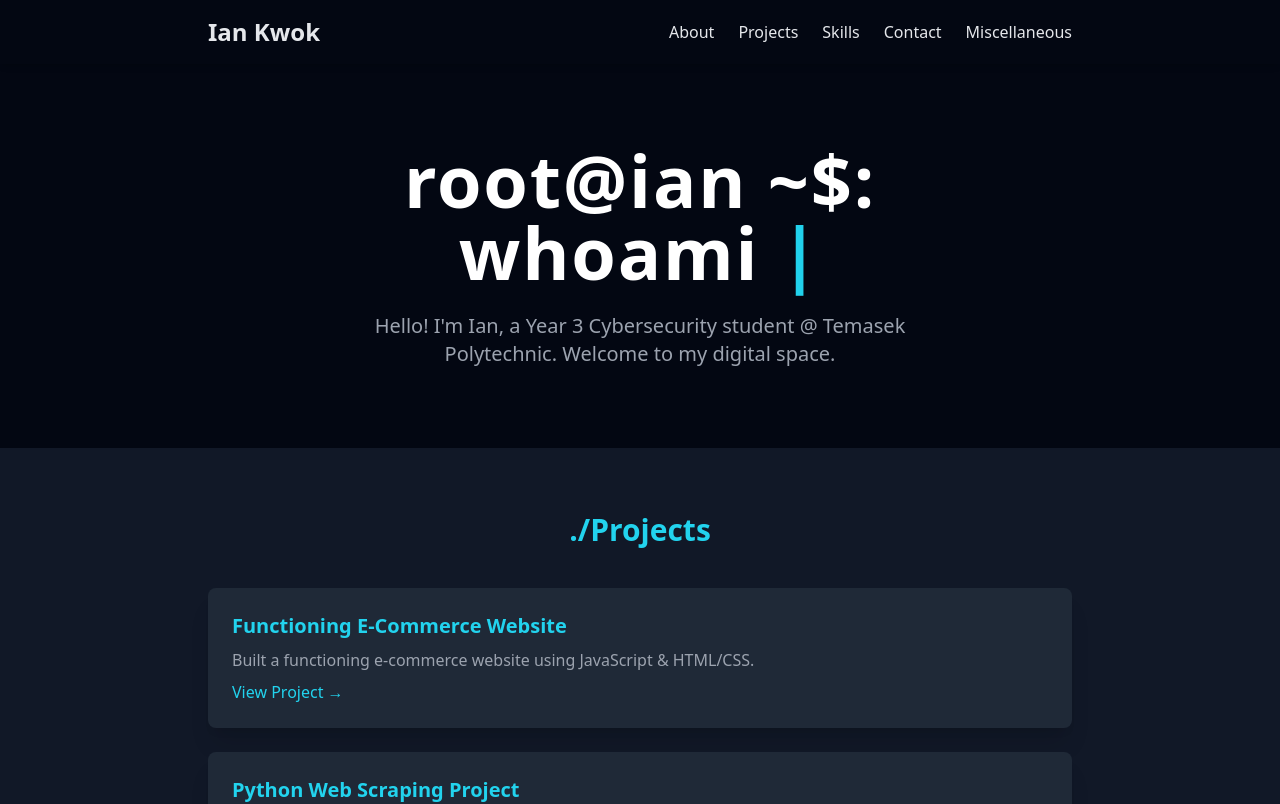
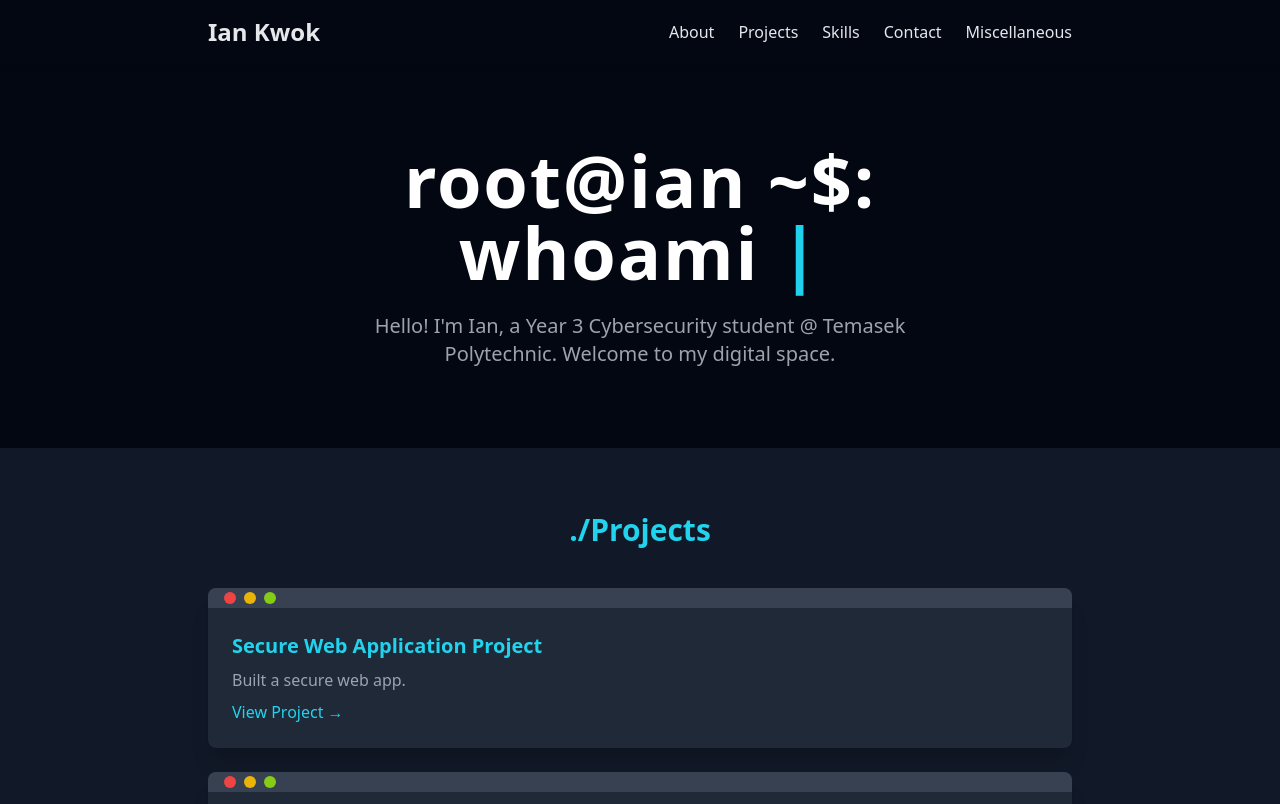
Before and after one commit to SaucedWater/portfolioweb, a Next.js app: page / in a window 1280 px wide. Shown: the top 804 px of the page. Built offline with nearby package versions, Linux system fonts and the light colour scheme.

Commit message:
Added stuff

```diff
--- a/app/about/page.js
+++ b/app/about/page.js
@@ -7,7 +7,7 @@ export default function AboutPage() {
       <div className="max-w-2xl mx-auto px-4">
         <Typewriter text="root@ian ~$: whoami" speed={100} />
         <p className="text-xl text-gray-400 mt-4">
-          Hello! I'm Ian, a Year 3 Cybersecurity student @ Temasek Polytechnic. Welcome to my digital space.
+          Hello! I'm Ian, a Year 3 Cybersecurity student @ Temasek Polytechnic. Welcome to my website!
         </p>
       </div>
     </section>
--- a/app/components/ProjectCard.js
+++ b/app/components/ProjectCard.js
@@ -1,7 +1,19 @@
 // app/components/ProjectCard.js
 export default function ProjectCard({ title, description, url }) {
   return (
-    <article className="bg-gray-800 p-6 rounded-lg shadow-xl hover:shadow-2xl transition">
+    <article className="bg-gray-800 rounded-lg shadow-xl hover:shadow-2xl transition overflow-hidden">
+      {/* ─── this gives the title bar with 3 Dots ─── */}
+      <div className="flex items-center space-x-2 bg-gray-700 px-4 py-1">
+        {/* Red “close” circle */}
+        <span className="h-3 w-3 bg-red-500 rounded-full"></span>
+        {/* Yellow “minimize” circle */}
+        <span className="h-3 w-3 bg-yellow-500 rounded-full"></span>
+        {/* Green “maximize” circle */}
+        <span className="h-3 w-3 bg-lime-500 rounded-full"></span>
+      </div>
+
+      {/* ─── Card Body ─── */}
+      <div className="p-6">
         <h3 className="text-xl font-semibold text-cyan-400">{title}</h3>
         <p className="text-gray-400 my-2">{description}</p>
         <a
@@ -12,6 +24,7 @@ export default function ProjectCard({ title, description, url }) {
         >
           View Project →
         </a>
+      </div>
     </article>
   );
 }
--- a/app/components/Sections/ProjectsSection.js
+++ b/app/components/Sections/ProjectsSection.js
@@ -7,6 +7,13 @@ export default function ProjectsSection() {
       <div className="max-w-4xl mx-auto px-4">
         <h2 className="text-3xl font-bold text-center text-cyan-400 mb-10">./Projects</h2>
         <div className="space-y-6">
+
+          <ProjectCard
+            title="Secure Web Application Project"
+            description="Built a secure web app."
+            url="https://github.com/SaucedWater/SWAP-Project-AY2425"
+          />
+
           <ProjectCard
             title="Functioning E-Commerce Website"
             description="Built a functioning e-commerce website using JavaScript & HTML/CSS."
@@ -17,6 +24,7 @@ export default function ProjectsSection() {
             description="Python script used for web scraping."
             url="https://github.com/SaucedWater/DA_WWIP_Ian_Kwok_Proj"
           />
+
         </div>
       </div>
     </section>
```
Lines whose indentation alone changed are shown as unchanged.
